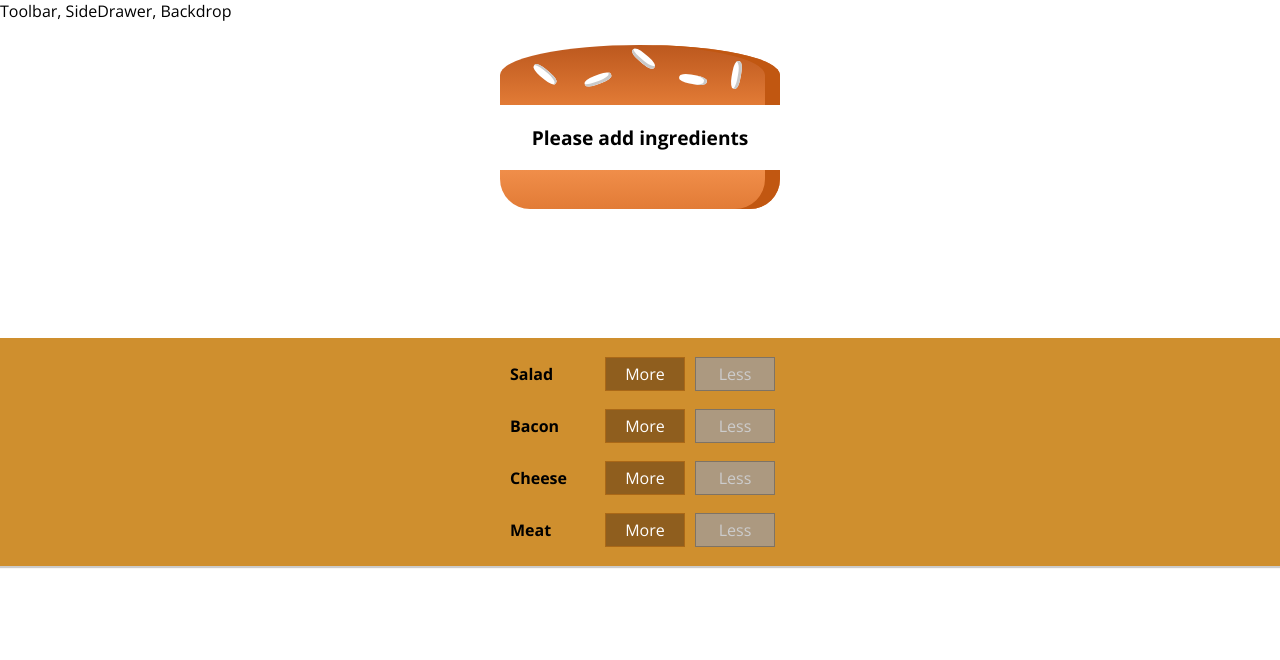
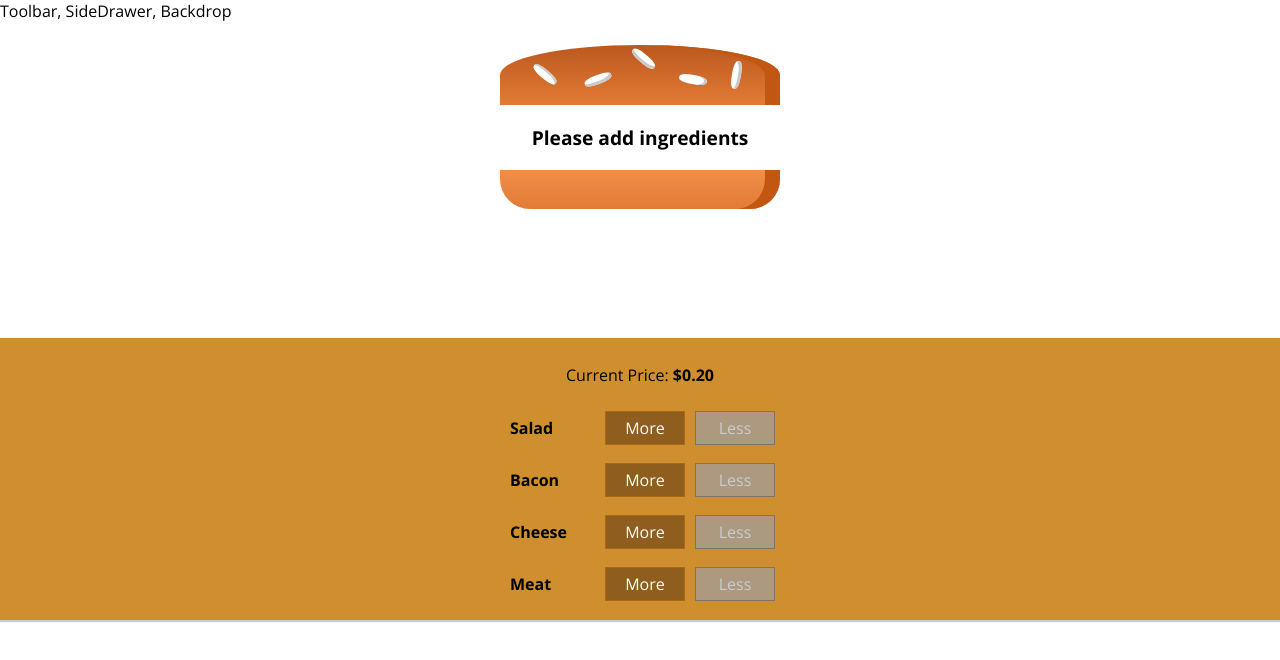
Before and after one commit to igorini/react-burger-builder, a React (Create React App) app: page / in a window 1280 px wide. Shown: the top 660 px of the page. Built offline with nearby package versions, Linux system fonts and the light colour scheme.

Commit message:
Display the price

```diff
--- a/src/components/Burger/BuildControls/BuildControls.js
+++ b/src/components/Burger/BuildControls/BuildControls.js
@@ -11,6 +11,7 @@
 
 const buildControls = props => (
   <Styled.BuildControls>
+    <p>Current Price: <strong>${props.price.toFixed(2)}</strong></p>
     {controls.map(ctrl => <BuildControl
       key={ctrl.label}
       label={ctrl.label}
--- a/src/containers/BurgerBuilder/BurgerBuilder.js
+++ b/src/containers/BurgerBuilder/BurgerBuilder.js
@@ -3,10 +3,10 @@
 import BuildControls from '../../components/Burger/BuildControls/BuildControls';
 
 const INGREDIENT_PRICES = {
-  salad: 0.5,
-  cheese: 0.4,
-  meat: 1.3,
-  bacon: 0.7
+  salad: 0.1,
+  cheese: 0.2,
+  meat: 0.5,
+  bacon: 0.3
 };
 
 const BurgerBuilder = () => {
@@ -17,7 +17,7 @@
     meat: 0
   });
 
-  const [totalPrice, setTotalPrice] = useState(4);
+  const [totalPrice, setTotalPrice] = useState(0.2);
 
   const addIngredientHandler = type => {
     const updatedIngredients = {...ingredients};
@@ -51,7 +51,8 @@
       <BuildControls
         ingredientAdded={addIngredientHandler}
         ingredientRemoved={removeIngredientHandler}
-        disabled={disabledInfo}/>
+        disabled={disabledInfo}
+        price={totalPrice}/>
     </>
   );
 };
```
